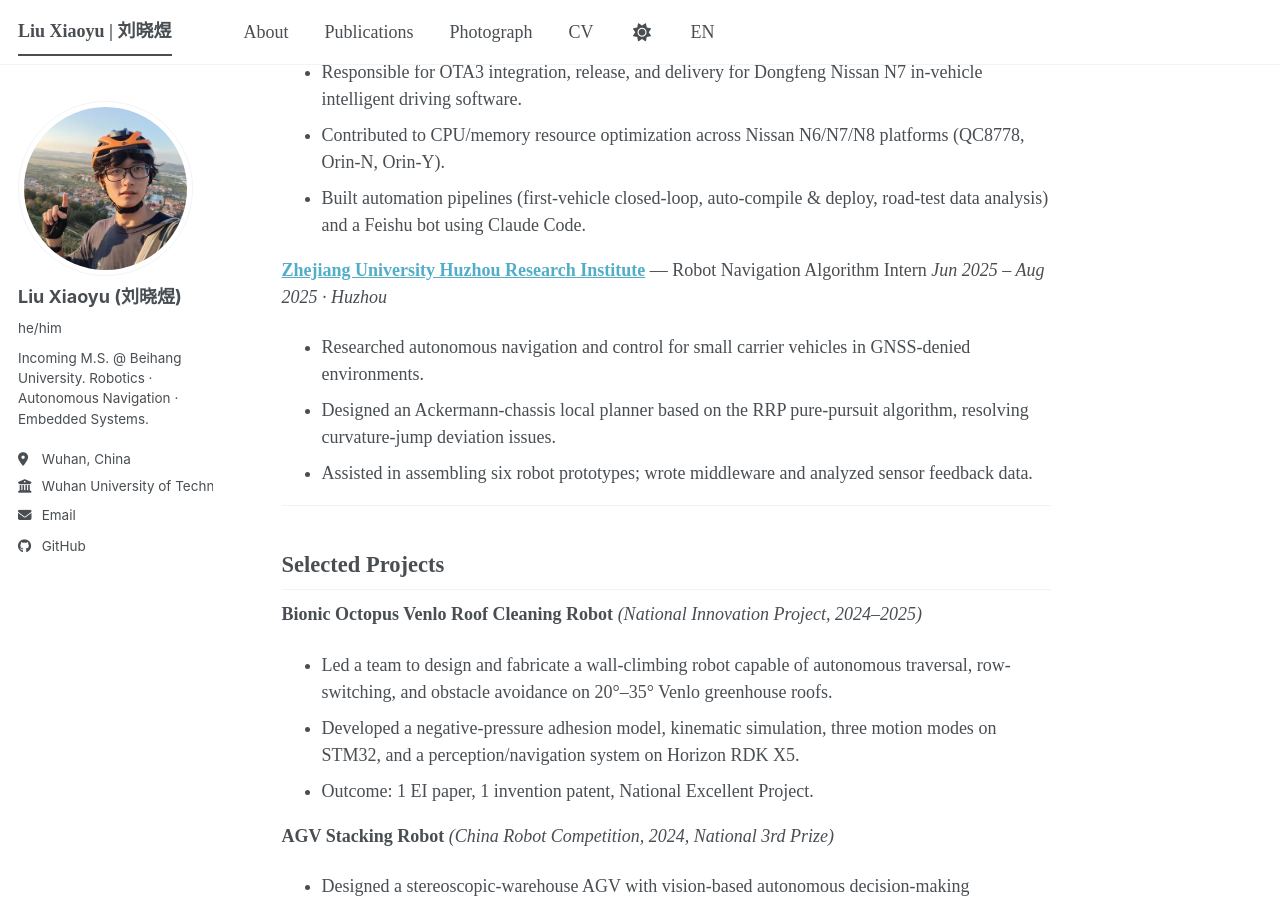
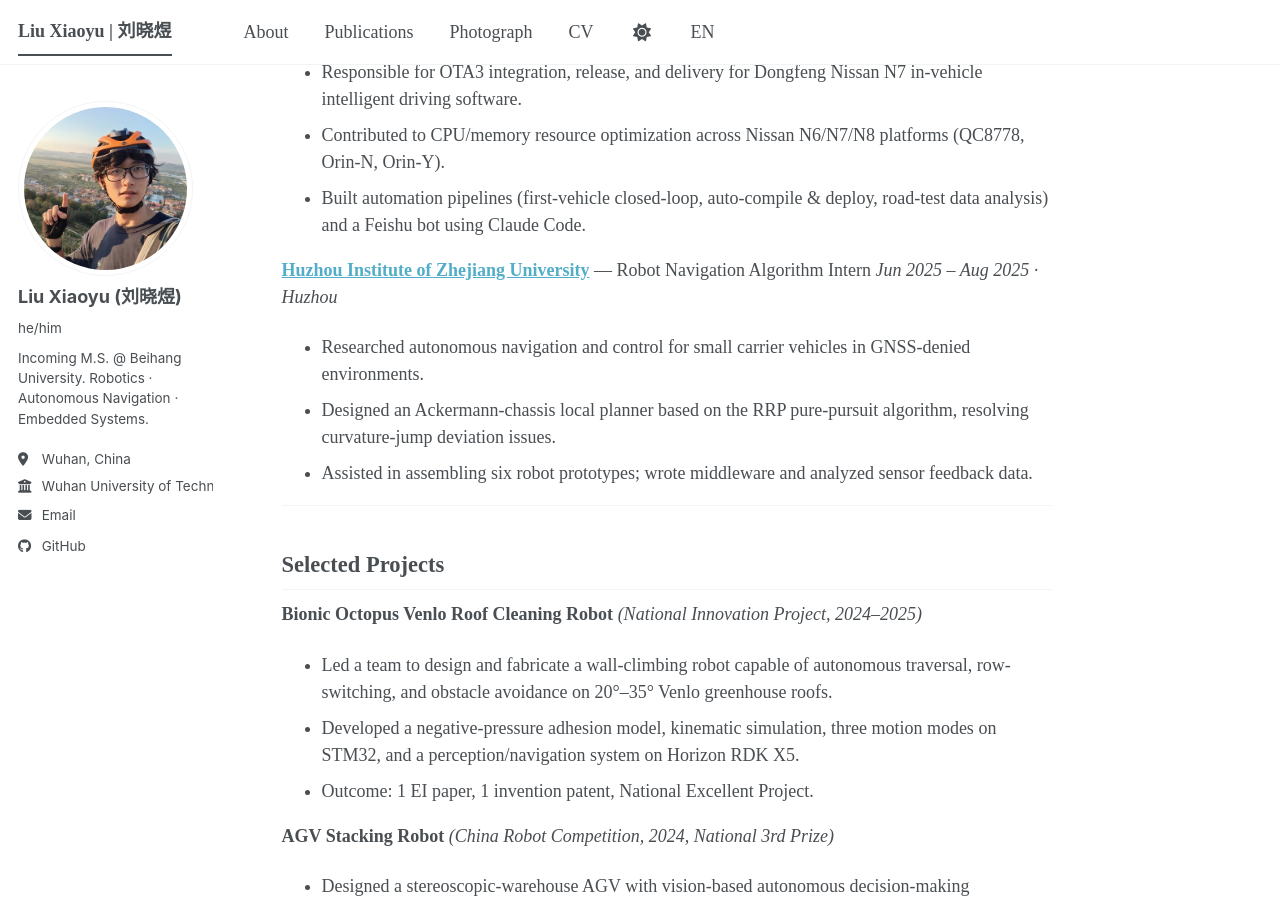
Before and after one commit to flamingoTOM/flamingoTOM.github.io, a Jekyll site: the page built from _pages/about.md, in a window 1280 px wide and 900 px high, scrolled down 769 px. Built offline with Jekyll 4.4.1, drawn with Linux system fonts in a browser that asks for light colours; a script bundle is joined from its source files by our own code; library files that are not in the unit come from our copies.

Commit message:
Update Huzhou Institute link in Experience section
Co-Authored-By: Claude Opus 4.6 <noreply@anthropic.com>

```diff
--- a/_pages/about.md
+++ b/_pages/about.md
@@ -54,7 +54,7 @@ B.E. in Measurement & Control Technology and Instrumentation · *Sept 2022 – J
 - Contributed to CPU/memory resource optimization across Nissan N6/N7/N8 platforms (QC8778, Orin-N, Orin-Y).
 - Built automation pipelines (first-vehicle closed-loop, auto-compile & deploy, road-test data analysis) and a Feishu bot using Claude Code.
 
-**[Zhejiang University Huzhou Research Institute](https://hz.zju.edu.cn/)** — Robot Navigation Algorithm Intern
+**[Huzhou Institute of Zhejiang University](http://hzi.zju.edu.cn/site/main/)** — Robot Navigation Algorithm Intern
 *Jun 2025 – Aug 2025 · Huzhou*
 - Researched autonomous navigation and control for small carrier vehicles in GNSS-denied environments.
 - Designed an Ackermann-chassis local planner based on the RRP pure-pursuit algorithm, resolving curvature-jump deviation issues.
```
